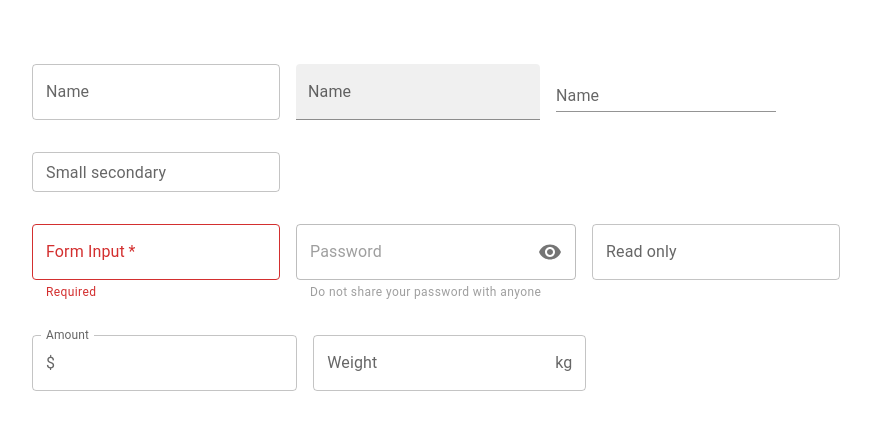
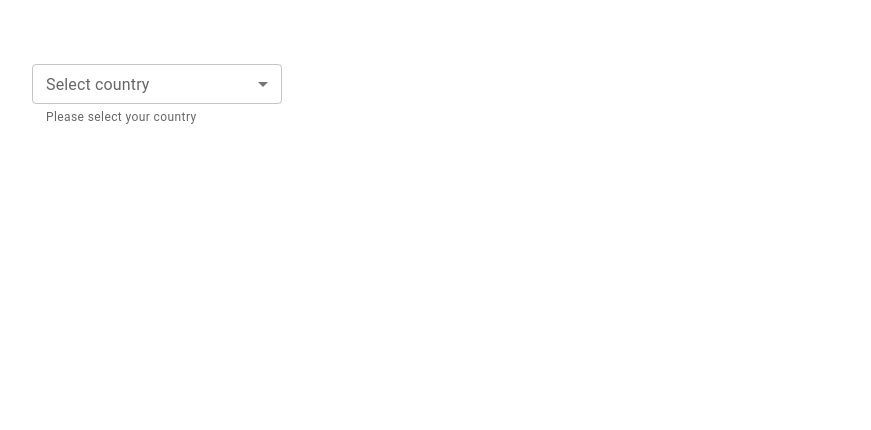
Before and after one commit to jamesarrojo/react-mui-demo, a React (Create React App) app: page / in a window 1280 px wide. Shown: the top 430 px of the page, without its empty margins (32-903 px from the left). Built offline with nearby package versions, Linux system fonts and the light colour scheme.

Commit message:
done with Select

```diff
--- a/src/App.tsx
+++ b/src/App.tsx
@@ -1,4 +1,5 @@
 import './App.css';
+import { MuiSelect } from './components/MuiSelect';
 import { MuiTextField } from './components/MuiTextField';
 // import { MuiButton } from './components/MuiButton';
 // import MuiTypography from './components/MuiTypography';
@@ -8,7 +9,8 @@
         <div className="App">
             {/* <MuiTypography /> */}
             {/* <MuiButton /> */}
-            <MuiTextField />
+            {/* <MuiTextField /> */}
+            <MuiSelect />
         </div>
     );
 }
--- /dev/null
+++ b/src/components/MuiSelect.tsx
@@ -0,0 +1,30 @@
+import { Box, TextField, MenuItem } from '@mui/material';
+import React, { useState } from 'react';
+
+export const MuiSelect = () => {
+    const [countries, setCountries] = useState<string[]>([]);
+    console.log({ countries });
+    const handleChange = (event: React.ChangeEvent<HTMLInputElement>) => {
+        const value = event.target.value;
+        setCountries(typeof value === 'string' ? value.split(',') : value);
+    };
+    return (
+        <Box width="250px">
+            <TextField
+                label="Select country"
+                select
+                value={countries}
+                onChange={handleChange}
+                fullWidth
+                SelectProps={{ multiple: true }}
+                size="small"
+                color="secondary"
+                helperText="Please select your country"
+            >
+                <MenuItem value="IN">India</MenuItem>
+                <MenuItem value="US">USA</MenuItem>
+                <MenuItem value="AU">Australia</MenuItem>
+            </TextField>
+        </Box>
+    );
+};
```
